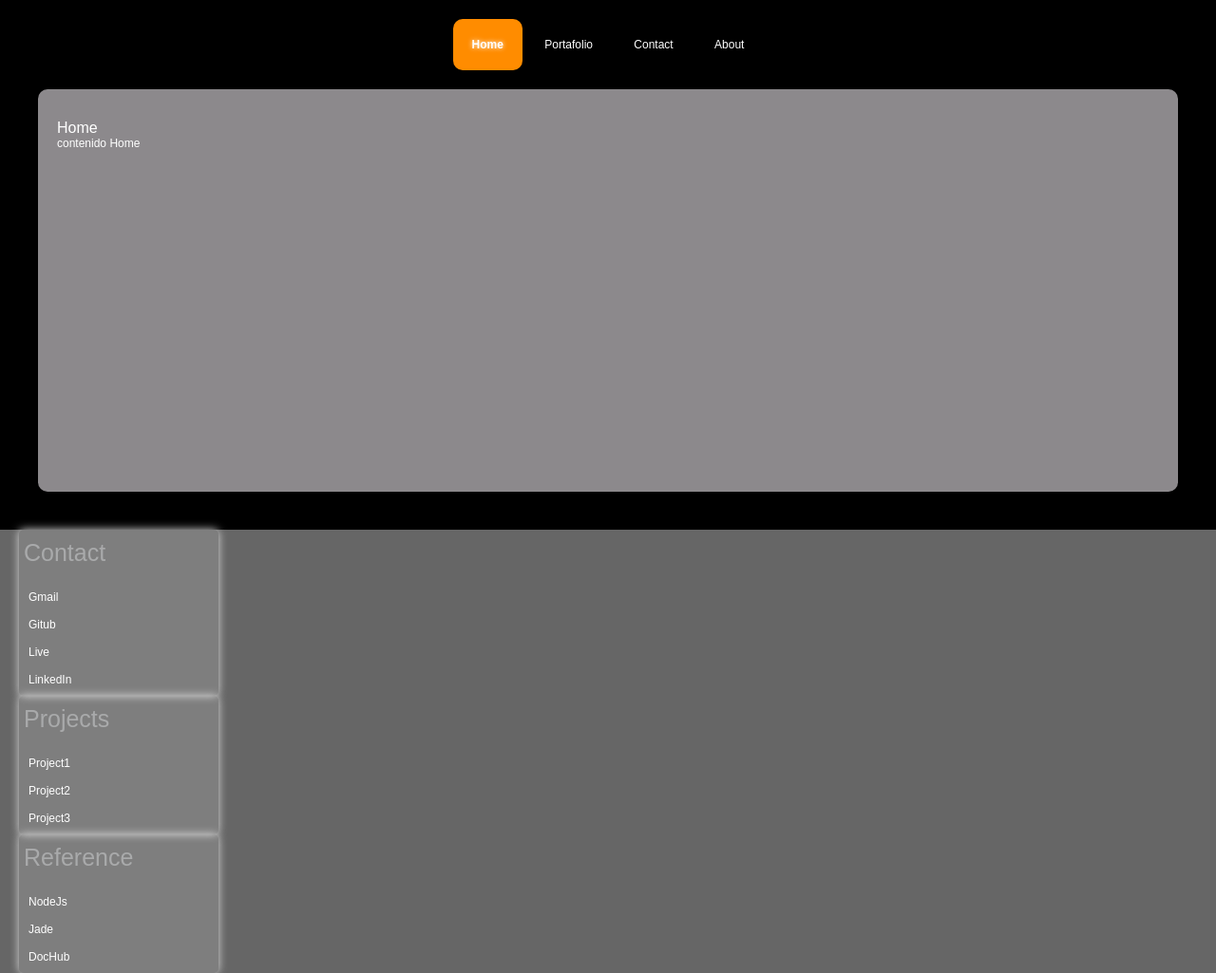
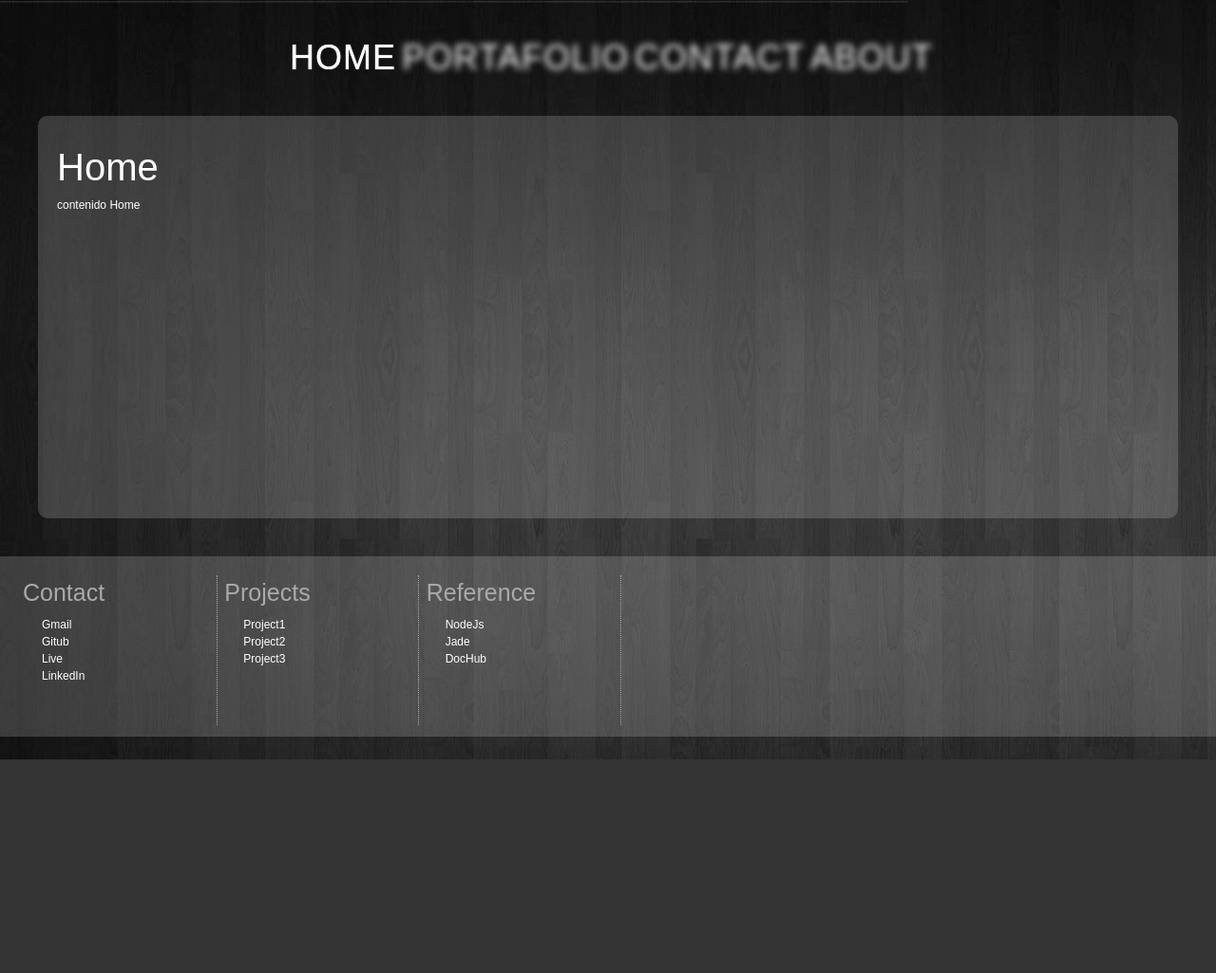
Before and after one commit to sercheo87/portafolio, a plain HTML site: page index.html in a window 1280 px wide. Shown: the whole page at 95% size. After the commit the page ends 800 px from the top, so only its background shows below. Drawn offline with nearby package versions, Linux system fonts and the light colour scheme.

Commit message:
Animacion de titulos y contenedor

```diff
--- a/css/style.css
+++ b/css/style.css
@@ -1,5 +1,5 @@
 body{
-    background:black;
+    background: #333 url(../img/bg.jpg) repeat top left;
     font: 12px/14px sans-serif;
     color:white;
 }
@@ -19,33 +19,45 @@ nav{
     text-align:center;
     margin-top: 40px;
 }
-nav span {
-    padding-right:2em;
+.navigation span {
+    color: transparent;
+    display: block;
+    text-transform: uppercase;
+    text-shadow: 0px 0px 7px #fff;
+    letter-spacing: 1px;
+    -webkit-transition: all 0.3s ease-in-out;
+    -moz-transition: all 0.3s ease-in-out;
+    -o-transition: all 0.3s ease-in-out;
+    -ms-transition: all 0.3s ease-in-out;
+    transition: all 0.3s ease-in-out;
+    font:3em Arial;
+    margin-right:3px;
     cursor:pointer;
-    padding: 20px;
 }
 
+.navigation:hover span{
+    text-shadow: 0px 0px 5px #0d1a3a;
+}
 .navigation li{
     display:inline-block;
 }
 
 .navigation li span.selected{
-    background-color: #ff8c00;
-    border-radius:10px;
-    font-weight:bold;
-    text-shadow:0px 0px 5px;
+    color: #fff;
+    text-shadow: 0px 0px 1px #fff;
+    padding-left: 10px;
 }
 
 .navigation li span:hover{
-    background-color: rgba(254,140,0,0.5);
-    border-radius:10px;
-    text-shadow:0px 0px 5px;
+    color: #fff;
+    text-shadow: 0px 0px 1px #fff;
+    padding-left: 10px;
 }
 
 /* container */
 div.container{
     height:400px;
-    background-color:#8c898c;
+    background-color:rgba(219,219,219,0.2);
     position:relative;
     border-radius:10px;
     padding: 1em 3em;
@@ -69,41 +81,45 @@ div.container div{
 }
 
 div.container div.opaque {
-  opacity:1;
-  -ms-filter:"progid:DXImageTransform.Microsoft.Alpha(Opacity=100)";
-  filter: alpha(opacity=1);
+    opacity:1;
+    -ms-filter:"progid:DXImageTransform.Microsoft.Alpha(Opacity=100)";
+    filter: alpha(opacity=1);
 }
+
+div.container div h1{
+    font-size:40px;
+    margin-bottom:10px;
+}
+
+
 /* footer */
-
 footer{
-    margin-top:20px;
-    background-color:#666666;
+    background-color:rgba(219,219,219,0.2);
+    padding:20px;
+    height:150px
 }
 
 footer section{
     width:200px;
-    border: 0px;
-    background-color:rgba(219,219,219, 0.2);
-    border-radius:5px;
-    margin:0px 20px;
-    padding:10px 5px;
-    -moz-box-shadow: 0px 5px 10px #dbdbdb;
-    -webkit-box-shadow: 0px 5px 10px #dbdbdb;
-    box-shadow: 0px 0px 10px #dbdbdb;
+    height:100%;
+    display:inline-table;
+    border-right:1px dotted #a9aaab;
+    padding:4px;
 }
 
 footer section h2{
     color:#a9aaab;
     font: 25px sans-serif;
-    margin-bottom:10px;
 }
 
 footer ul{
     list-style:none;
+    margin-top:10px;
+    padding-left:20px;
 }
 
 footer li{
-    padding:15px 5px 0px 5px;
+    padding:2px 0px;
 }
 
 footer a{
--- a/js/script.js
+++ b/js/script.js
@@ -1,11 +1,18 @@
 $(document).ready(function() {
-  $("#navigation span").on('click',function() {
+    $("#navigation span").on('click',function() {
         $('.container div').removeClass("opaque");
         $('#navigation span').removeClass("selected");
 
-        var $input = $(this);
-        $('.'+$input.attr( "id" )).addClass("opaque");
+        var $container = $(this);
+
+
+        $('.'+$container.attr("id")+' h1').css('margin-left','100%')
+        $('.'+$container.attr("id")+' h1').animate({
+            marginLeft: "0px"
+        }, 700);
+
+        $('.'+$container.attr("id")).addClass("opaque");
         $(this).addClass("selected");
 
-  });
+    });
 });
```
Also changed, not shown: img/bg.jpg (added).
